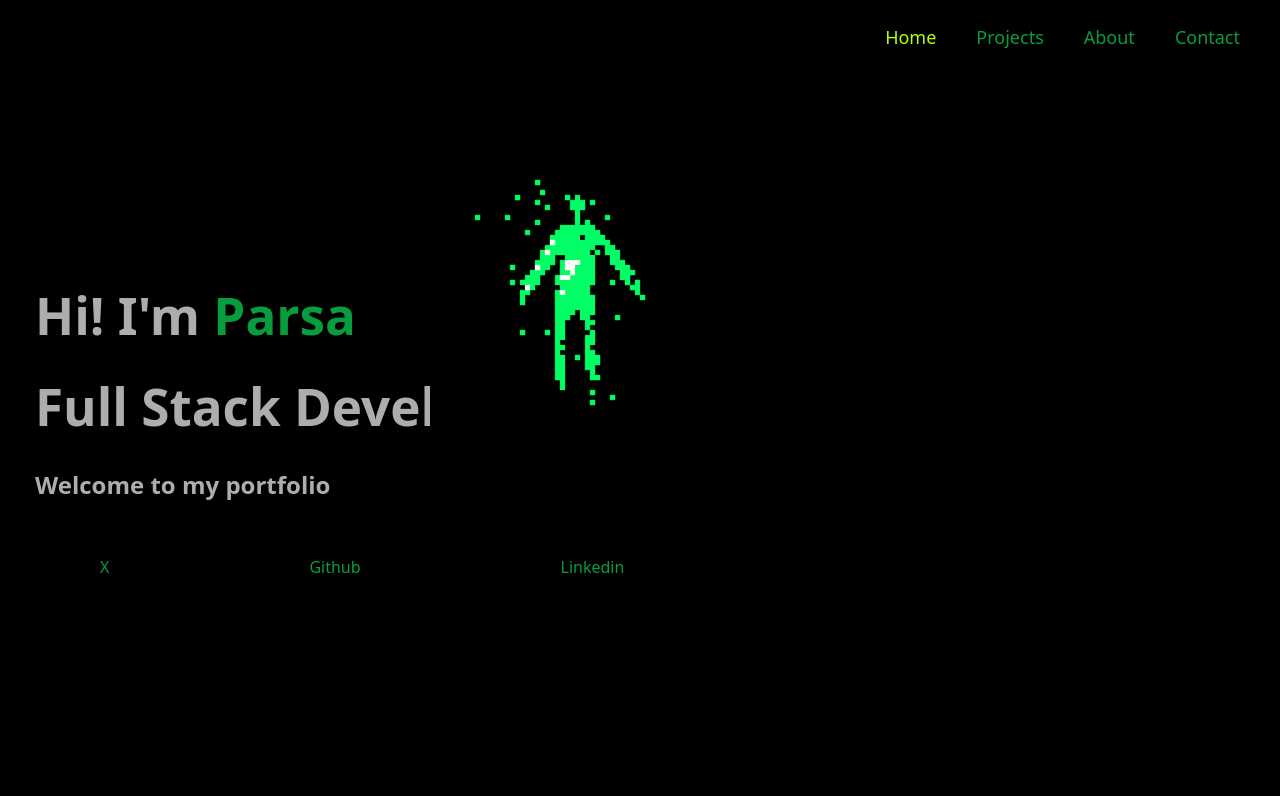
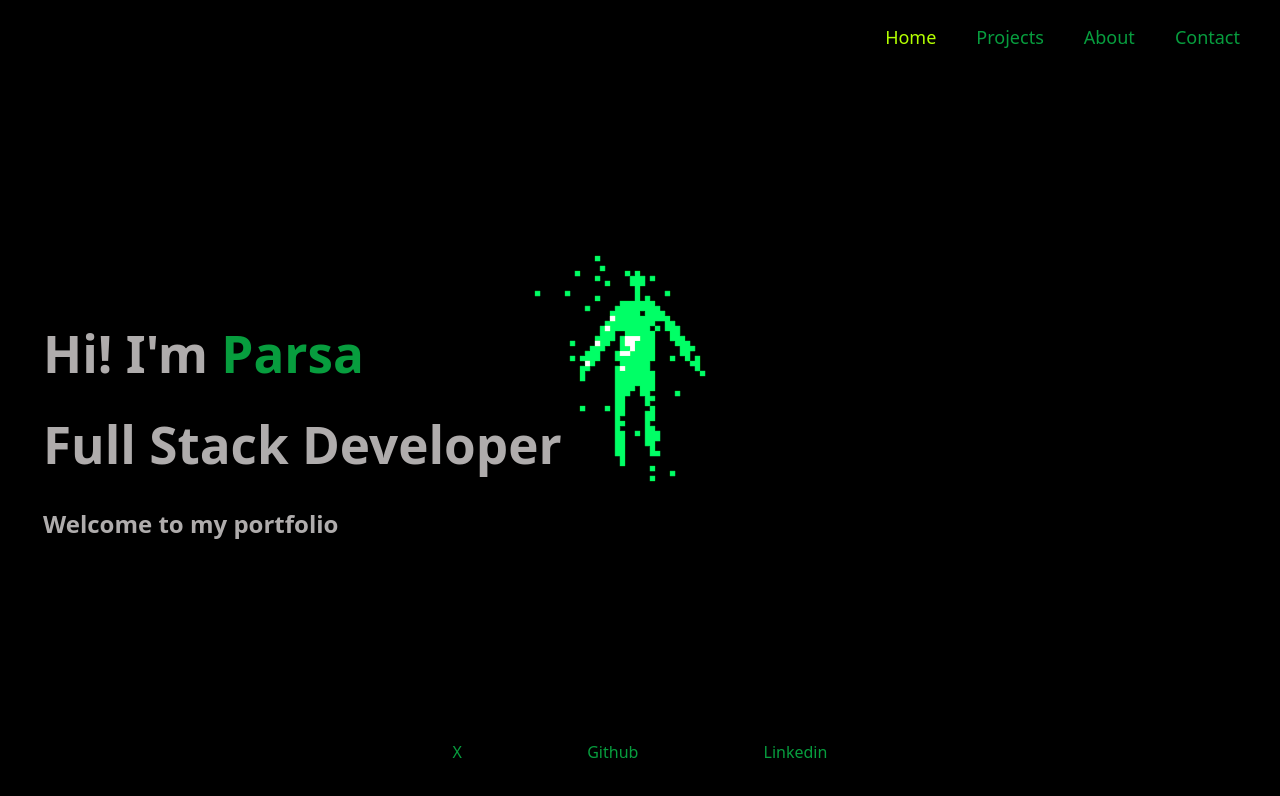
Before and after one commit to parsamh8/Portfolio-React, a React (Vite) app: page / in a window 1280 px wide. Shown: the top 796 px of the page. Built offline with nearby package versions, Linux system fonts and the light colour scheme.

Commit message:
adjust margin

```diff
--- a/src/components/Body.jsx
+++ b/src/components/Body.jsx
@@ -4,9 +4,11 @@ import Animated from "../components/Animated"
 export default function Body() {
     return (
         <>
-            <div>
+            <div className="body-container">
+                <div className="img-parent-container">
                     <img className='img-container' src={myImage} alt="describtion of myself" />
                 </div>
+                <div className="animated-container">
                     <Animated >
 
                         <div className='homepage' style={{ padding: 35 }}>
@@ -15,6 +17,8 @@ export default function Body() {
                             <h2>Welcome to my portfolio</h2>
                         </div>
                     </ Animated>
+                </div>
+            </div>
         </>
     )
 }
--- a/src/pages/Contact.jsx
+++ b/src/pages/Contact.jsx
@@ -5,10 +5,12 @@ import Form from "../components/Form";
 export default function Contact() {
     return (
         <>
+            <div className="animated-container">
                 <img className='img-portfolio' src={myContactImage} alt="boxes rotate contact me" />
+            </div>
             <Animated>
                 <div className="contact-me">
-                <h1 style={{padding: 40}}>Contact Me</h1>
+                    <h1 style={{ padding: 40 }}>Contact Me</h1>
                 </div>
                 <div>
                 </div>
--- a/src/style.css
+++ b/src/style.css
@@ -13,7 +13,7 @@
 }
 
 * {
-  background-color: var(--black);
+  /* background-color: var(--black); */
   font-family: system-ui, -apple-system, BlinkMacSystemFont, 'Segoe UI', Roboto, Oxygen, Ubuntu, Cantarell, 'Open Sans', 'Helvetica Neue', sans-serif;
   color: #afacac;
 }
@@ -49,13 +49,14 @@ img {
 }
 
 .img-container {
-  display: block;
+  /* display: block;
   place-items: center;
   width: 300px;
   height: auto;
   position: fixed;
   right: 550px;
   top: 150px;
+  z-index: 0; */
 }
 
 .img-portfolio {
@@ -97,7 +98,13 @@ img {
   display: block;
   margin-top: 5px;
   margin-bottom: 5px;
-  width: 100%;
+  width: 300px;
+  background-color: var(--black);
+}
+
+.form textarea {
+  background-color: var(--black);
+
 }
 
 .nav-button:hover {
@@ -115,6 +122,18 @@ footer {
   /* position: fixed; */
   bottom: 0;
   text-align: center;
+  display: flex;
+  justify-content: center;
+  width: 100%;
+}
+
+.footerInfo {
+  display: flex;
+  flex-wrap: nowrap;
+  /* justify-content: center; */
+  justify-content: space-around;
+  width: 100%;
+  max-width: 500px;
 }
 
 .footerInfo a {
@@ -125,9 +144,9 @@ footer {
   font-style: normal;
   transition: all 0.25s ease-in;
   display: inline-block;
-  padding: 0 50px;
+  /* padding: 0 50px; */
   margin-bottom: 20px;
-  padding: 0 100px;
+  /* padding: 0 100px; */
 }
 
 a {
@@ -141,11 +160,12 @@ a:hover {
 }
 
 body {
-  margin: 0;
+  background-color: var(--black);
+  /* margin: 0;
   display: flex;
   place-items: center;
   min-width: 320px;
-  min-height: 100vh;
+  min-height: 100vh; */
 }
 
 h1 {
@@ -275,6 +295,10 @@ h1 {
   text-align: justify;
 }
 
+button {
+  background-color: var(--black);
+}
+
 textarea {
   width: 300px;
   height: 200px;
@@ -302,8 +326,8 @@ textarea {
     margin: 10px;
     margin-top: 4rem;
   }
-  footer .footerInfo {
-    /* padding-right: 35px; */
+  /* footer .footerInfo {
+    padding-right: 35px;
     position: absolute;
     text-align: justify;
 
@@ -316,14 +340,14 @@ textarea {
     padding-bottom: 0px;
     position: fixed;
     bottom: 20px;
-  }
+  } */
 
   .img-container {
 
-    position: absolute;
+    /* position: absolute;
     flex-direction: row;
     left: 70px;
-    top: 100px;
+    top: 100px; */
 
   }
 
@@ -375,3 +399,36 @@ textarea {
   text-align: center;
   border: 1px solid #363535;
 }
+
+main {
+  width: 100% !important;
+  overflow: hidden;
+  min-height: 90vh;
+}
+
+.body-container {
+  position: relative;
+}
+
+.homepage {
+  margin-top: 30vh;
+}
+
+.animated-container {
+  position: relative;
+  width: 100%;
+  z-index: 1;
+}
+
+.img-parent-container {
+  display: flex;
+  position: absolute;
+  width: 100%;
+  justify-content: center;
+  align-items: center;
+  height: 30vh;
+}
+
+.contact-me {
+margin-top: 20vh;
+}
```
Lines whose indentation alone changed are shown as unchanged.
